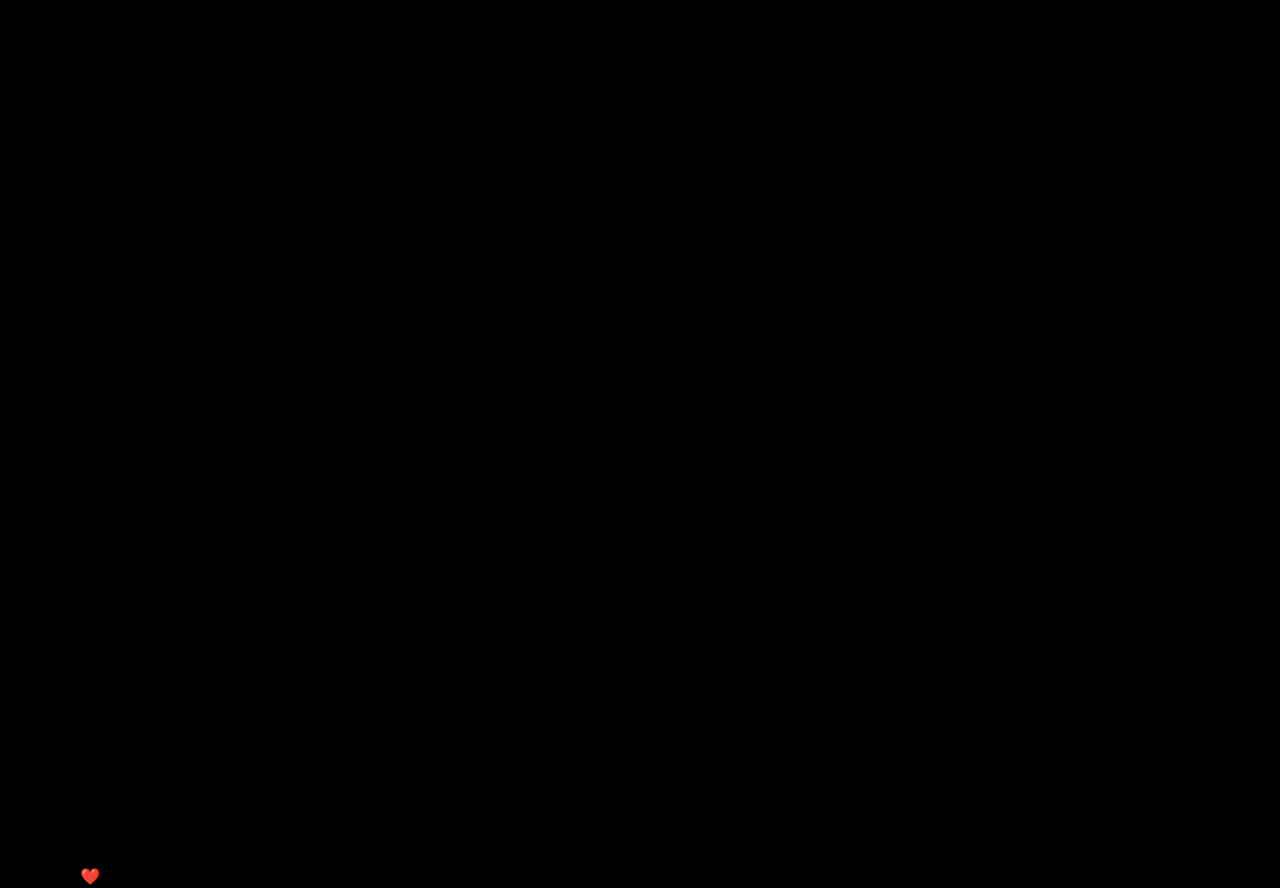
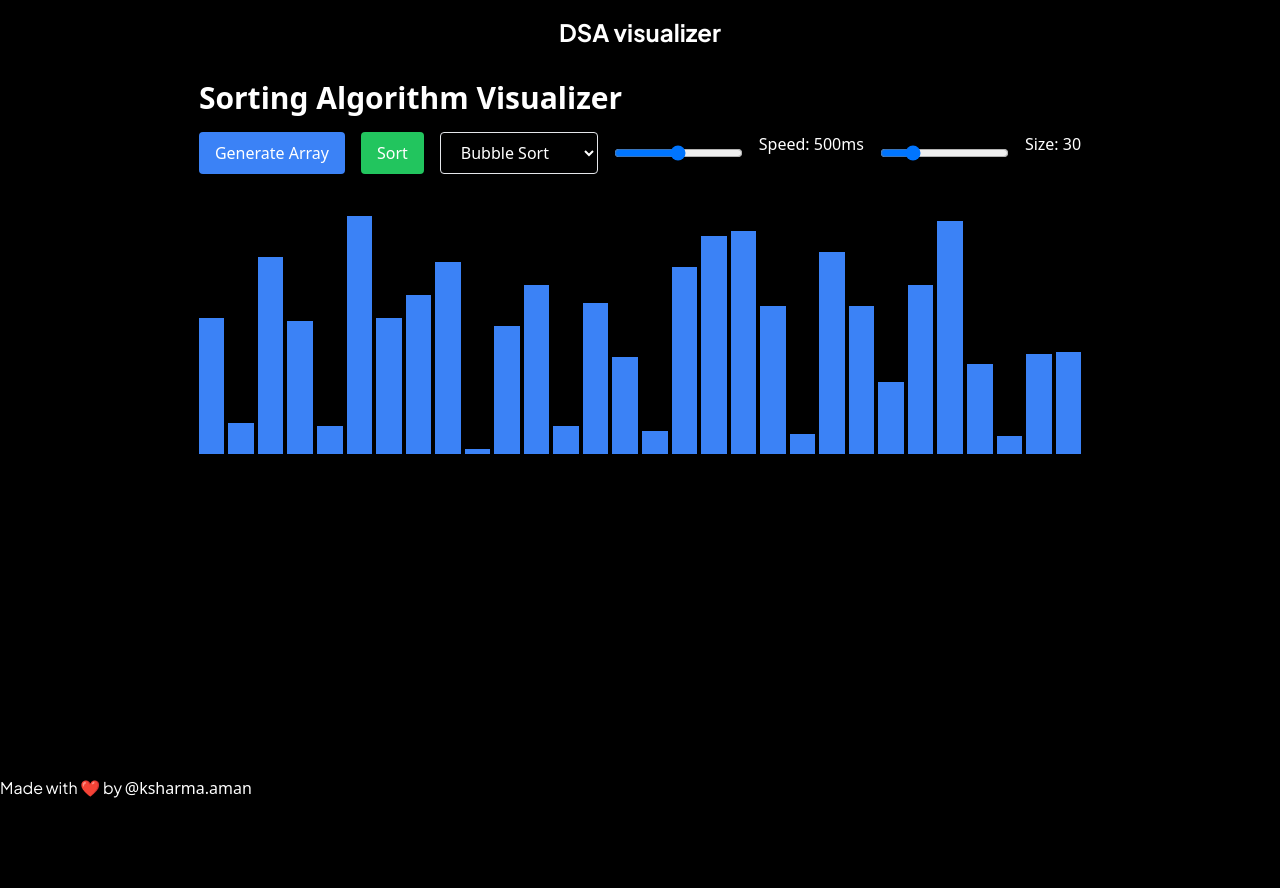
Before and after one commit to amanksh05/DSA-visualizer, a Next.js app: page /sorting-algorithms in a window 1280 px wide. Before the commit this address had no page. After the commit the page ends 800 px from the top, so only its background shows below. Built offline with nearby package versions, Linux system fonts and the light colour scheme.

Commit message:
Added sorting algorithms

```diff
--- a/src/app/List/page.jsx
+++ b/src/app/List/page.jsx
@@ -9,10 +9,16 @@ function page() {
       "link": "/Dijkstra"
     },
     {
-      "name": "Least recently used",
+      "name": "Least recently used Cache",
       "desc": "Operating system concept",
       "link": "/least-recently-used"
     },
+    {
+      "name": "Sorting Algorithms ",
+      "desc": "Bubble Sort | insertion Sort | Selection Sort | Merge Sort",
+      "link": "/sorting-algorithms"
+    },
+
 
   ]
 
--- /dev/null
+++ b/src/app/sorting-algorithms/page.jsx
@@ -0,0 +1,200 @@
+"use client"
+import { useState, useEffect } from 'react';
+
+export default function Home() {
+  const [array, setArray] = useState([]);
+  const [sorting, setSorting] = useState(false);
+  const [algorithm, setAlgorithm] = useState('bubbleSort');
+  const [speed, setSpeed] = useState(500);
+  const [size, setSize] = useState(30);
+
+  useEffect(() => {
+    generateArray();
+  }, [size]);
+  const generateArray = () => {
+    if (sorting) return;
+    const arr = Array.from({ length: size }, () => Math.floor(Math.random() * 100));
+    setArray(arr);
+  };
+
+  const bubbleSort = async () => {
+    let arr = [...array];
+    for (let i = 0; i < arr.length; i++) {
+      for (let j = 0; j < arr.length - i - 1; j++) {
+        if (arr[j] > arr[j + 1]) {
+          [arr[j], arr[j + 1]] = [arr[j + 1], arr[j]];
+          setArray([...arr]);
+          await new Promise((resolve) => setTimeout(resolve, speed));
+        }
+      }
+    }
+    setSorting(false);
+  };
+
+  const insertionSort = async () => {
+    let arr = [...array];
+    for (let i = 1; i < arr.length; i++) {
+      let key = arr[i];
+      let j = i - 1;
+      while (j >= 0 && arr[j] > key) {
+        arr[j + 1] = arr[j];
+        j--;
+      }
+      arr[j + 1] = key;
+      setArray([...arr]);
+      await new Promise((resolve) => setTimeout(resolve, speed));
+    }
+    setSorting(false);
+  };
+
+  const selectionSort = async () => {
+    let arr = [...array];
+    for (let i = 0; i < arr.length; i++) {
+      let minIdx = i;
+      for (let j = i + 1; j < arr.length; j++) {
+        if (arr[j] < arr[minIdx]) {
+          minIdx = j;
+        }
+      }
+      [arr[i], arr[minIdx]] = [arr[minIdx], arr[i]];
+      setArray([...arr]);
+      await new Promise((resolve) => setTimeout(resolve, speed));
+    }
+    setSorting(false);
+  };
+
+  const mergeSort = async (arr = array, l = 0, r = array.length - 1) => {
+    if (l >= r) return;
+    const m = Math.floor((l + r) / 2);
+    await mergeSort(arr, l, m);
+    await mergeSort(arr, m + 1, r);
+    await merge(arr, l, m, r);
+    setArray([...arr]);
+    return;
+  };
+
+  const merge = async (arr, l, m, r) => {
+    const n1 = m - l + 1;
+    const n2 = r - m;
+
+    let left = new Array(n1);
+    let right = new Array(n2);
+
+    for (let i = 0; i < n1; i++) left[i] = arr[l + i];
+    for (let j = 0; j < n2; j++) right[j] = arr[m + 1 + j];
+
+    let i = 0, j = 0, k = l;
+    while (i < n1 && j < n2) {
+      if (left[i] <= right[j]) {
+        arr[k] = left[i];
+        i++;
+      } else {
+        arr[k] = right[j];
+        j++;
+      }
+      k++;
+    }
+
+    while (i < n1) {
+      arr[k] = left[i];
+      i++;
+      k++;
+    }
+
+    while (j < n2) {
+      arr[k] = right[j];
+      j++;
+      k++;
+    }
+
+    setArray([...arr]);
+    await new Promise((resolve) => setTimeout(resolve, speed));
+  };
+
+  // Sorting Algorithm Selection and Execution
+  const sortArray = () => {
+    if (sorting) return;
+    setSorting(true);
+
+    switch (algorithm) {
+      case 'bubbleSort':
+        bubbleSort();
+        break;
+      case 'insertionSort':
+        insertionSort();
+        break;
+      case 'selectionSort':
+        selectionSort();
+        break;
+      case 'mergeSort':
+        mergeSort();
+        setSorting(false)
+        break;
+      default:
+        break;
+    }
+  };
+
+  return (
+    <div className="font-sans mx-auto p-4">
+      <h1 className="text-3xl font-bold mb-4">Sorting Algorithm Visualizer</h1>
+
+      <div className="controls flex space-x-4 mb-6">
+        <button
+          className="bg-blue-500 text-white px-4 py-2 rounded"
+          onClick={generateArray}
+        >
+          Generate Array
+        </button>
+
+        <button
+          className="bg-green-500 text-white px-4 py-2 rounded"
+          onClick={sortArray}
+        >
+          Sort
+        </button>
+
+        <select
+          className="border px-4 py-2 rounded bg-black text-white"
+          value={algorithm}
+          onChange={(e) => setAlgorithm(e.target.value)}
+        >
+          <option value="bubbleSort">Bubble Sort</option>
+          <option value="insertionSort">Insertion Sort</option>
+          <option value="selectionSort">Selection Sort</option>
+          <option value="mergeSort">Merge Sort</option>
+        </select>
+
+        <input
+          type="range"
+          min="10"
+          max="1000"
+          value={speed}
+          onChange={(e) => setSpeed(e.target.value)}
+          className="slider"
+        />
+        <label>Speed: {speed}ms</label>
+
+        <input
+          type="range"
+          min="10"
+          max="100"
+          value={size}
+          onChange={(e) => setSize(e.target.value)}
+          className="slider"
+        />
+        <label>Size: {size}</label>
+      </div>
+
+      <div className="array-container transition-[height] duration-[0.3s] ease-[ease-in-out] flex justify-center items-end h-64 space-x-1">
+        {array.map((value, index) => (
+            <div
+              key={index}
+              className="bg-blue-500 flex items-baseline justify-center"
+              style={{ height: `${value}%`, width: `${100 / size}%` }}
+            ></div>
+        ))}
+      </div>
+    </div>
+  );
+}
```
Also changed, not shown: package.json (+7 -1 lines), 1 other file (tests, documents, lock files or other folders).
